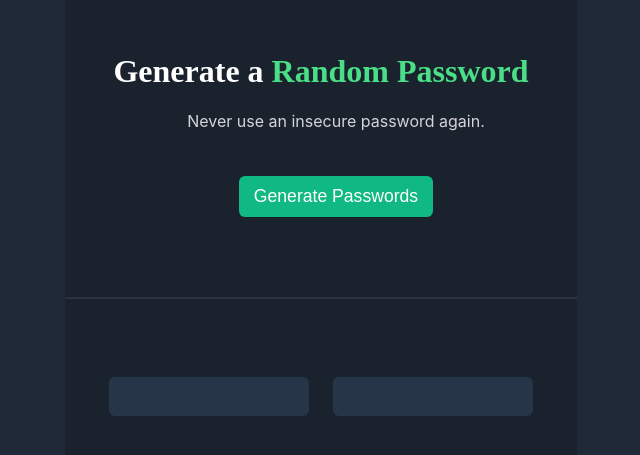
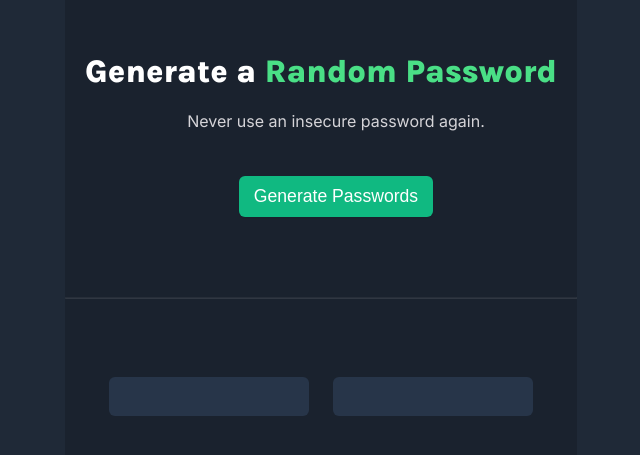
Before and after one commit to shreyaswani/random-password, a plain HTML site: page index.html in a window 1280 px wide. Shown: the part 127-582 px from the top of the page, without its empty margins (319-959 px from the left). Drawn offline with Linux system fonts and the light colour scheme.

Commit message:
Update index.html

```diff
--- a/index.html
+++ b/index.html
@@ -1,5 +1,6 @@
 <html>
     <head>
+           <link href="https://fonts.googleapis.com/css2?family=Fraunces:opsz,wght@9..144,400;9..144,500;9..144,700&family=Inter&family=Karla:wght@800&family=Montserrat:wght@400;700&family=Outfit:wght@300;400;600&family=Poppins&family=Space+Grotesk:wght@400;500&family=Tangerine:wght@700&display=swap" rel="stylesheet">
         <link rel="stylesheet" href="index.css">
     </head>
     <body>
```
